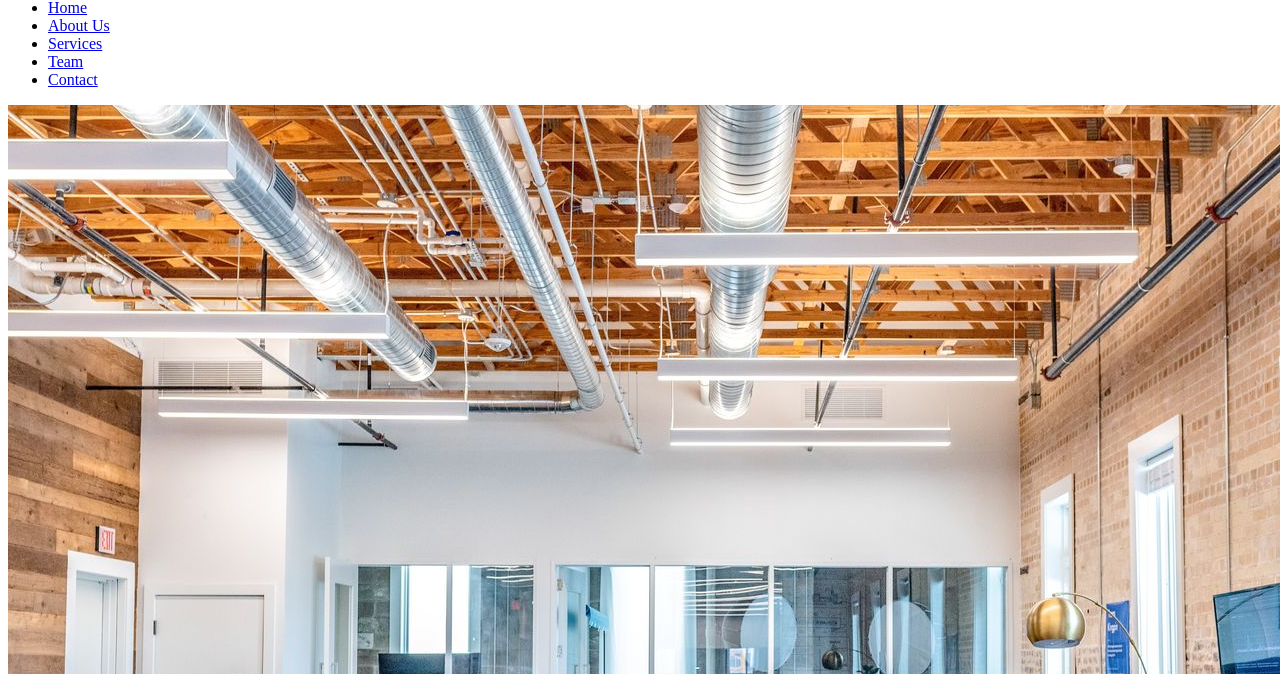
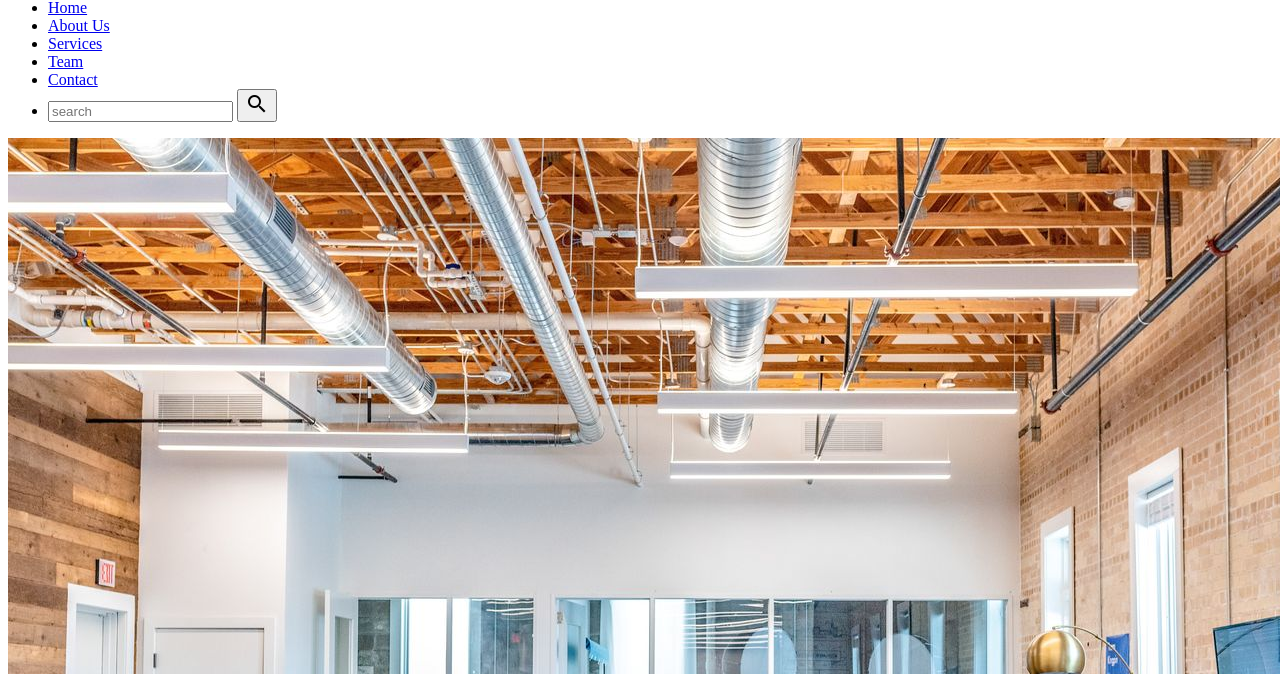
Before and after one commit to puli0016/puli0016.github.io, a plain HTML site: page final-project/index.html in a window 1280 px wide. Shown: the part 126-800 px from the top of the page. Drawn offline with Linux system fonts and the light colour scheme.

Commit message:
list search

```diff
--- a/final-project/index.html
+++ b/final-project/index.html
@@ -5,6 +5,9 @@
     <meta name="viewport" content="width=device-width, initial-scale=1.0">
     <title>Final-Project</title>
     <link rel="stylesheet" href="css/main.css">
+    <link href="https://fonts.googleapis.com/icon?family=Material+Icons" rel="stylesheet">
+</head>
+
 </head>
 <body>
 
@@ -19,6 +22,8 @@
                     <li><a href="#Services">Services</a></li>
                     <li><a href="#Team">Team</a></li>
                     <li><a href="#Contact">Contact</a></li>
+                    <li><input type="text" placeholder="search"> <button><span class="material-icons">search
+                    </span></button></li>
                 </ul>
             </nav>
         </div>
```
